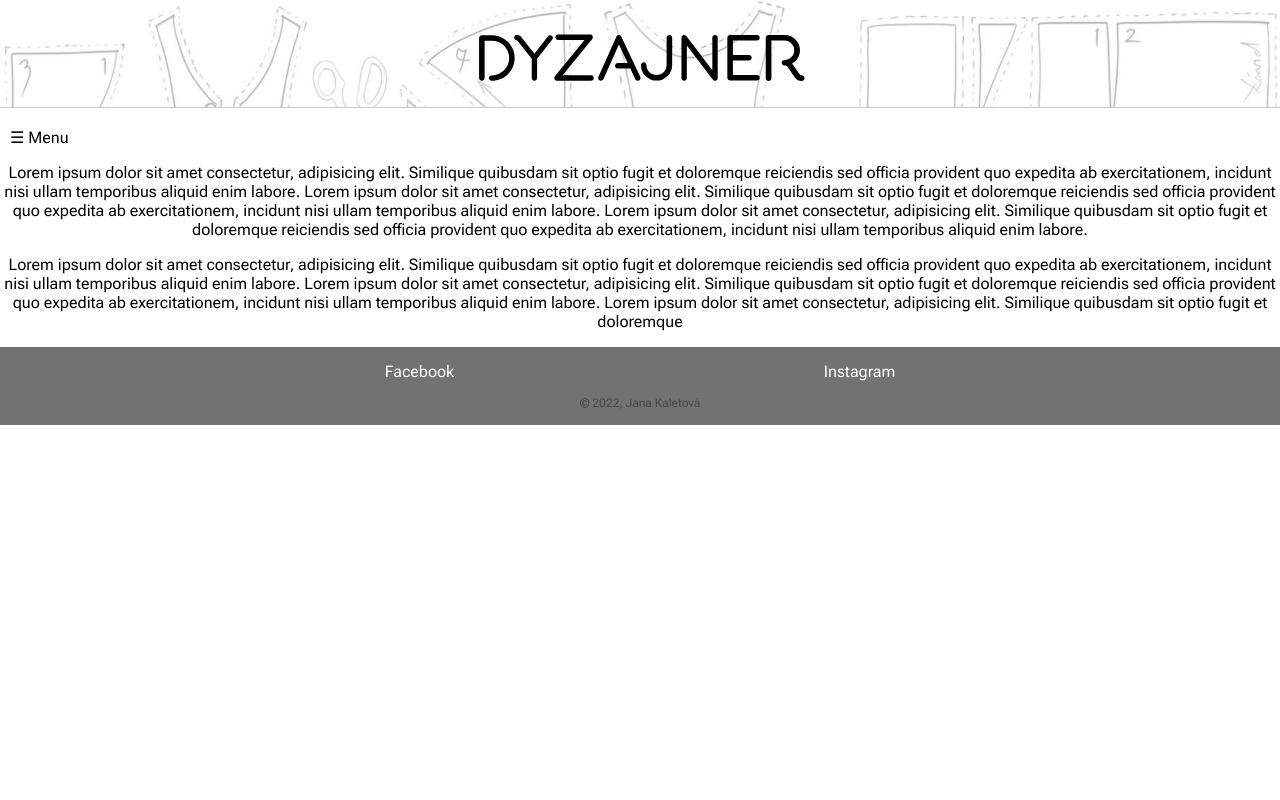
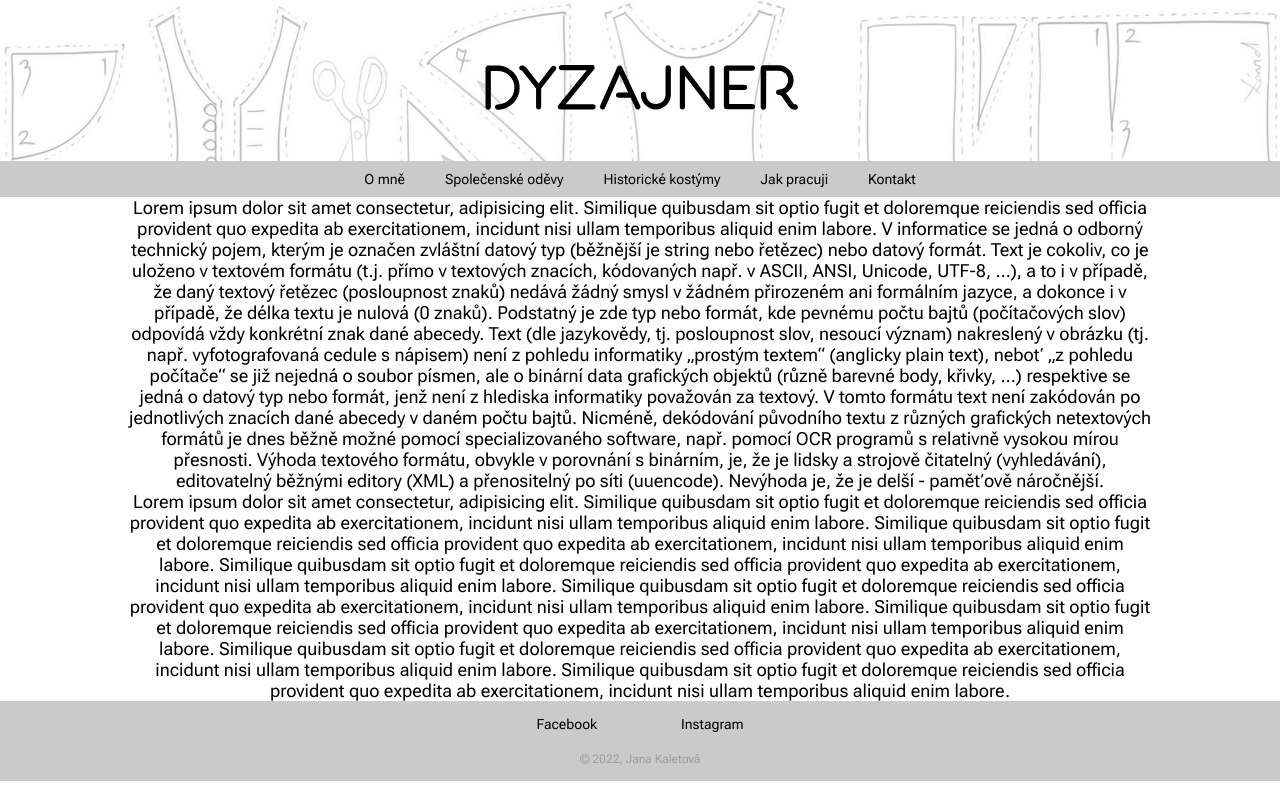
Before and after one commit to janalet/zaverecny_projekt, an Eleventy site: page index.html in a window 1280 px wide. Built offline with nearby package versions, Linux system fonts and the light colour scheme; Eleventy itself is replaced by a stand-in of ours; files that its build step writes are made by us from their sources.

Commit message:
úvodní stránka a hlavička s patičkou

```diff
--- a/index.html
+++ b/index.html
@@ -34,31 +34,47 @@
         </nav>
 
 
-        <p style="text-align: center; font-family: 'Roboto Flex', sans-serif;">
+        <p style="text-align: center; font-family: 'Roboto Flex', sans-serif; font-size: 18px; width: 80%; margin: auto;">
             Lorem ipsum dolor sit amet consectetur, adipisicing elit. Similique quibusdam sit optio fugit et doloremque
             reiciendis sed officia provident quo expedita ab exercitationem, incidunt nisi ullam temporibus aliquid enim labore.
-            Lorem ipsum dolor sit amet consectetur, adipisicing elit. Similique quibusdam sit optio fugit et doloremque
-            reiciendis sed officia provident quo expedita ab exercitationem, incidunt nisi ullam temporibus aliquid enim labore.
-            Lorem ipsum dolor sit amet consectetur, adipisicing elit. Similique quibusdam sit optio fugit et doloremque
-            reiciendis sed officia provident quo expedita ab exercitationem, incidunt nisi ullam temporibus aliquid enim labore.
+            V informatice se jedná o odborný technický pojem, kterým je označen zvláštní datový typ (běžnější je string nebo řetězec)
+            nebo datový formát. Text je cokoliv, co je uloženo v textovém formátu (t.j. přímo v textových znacích, kódovaných např. v ASCII, ANSI,
+            Unicode, UTF-8, …), a to i v případě, že daný textový řetězec (posloupnost znaků) nedává žádný smysl v žádném přirozeném ani formálním jazyce,
+            a dokonce i v případě, že délka textu je nulová (0 znaků). Podstatný je zde typ nebo formát, kde pevnému počtu bajtů (počítačových slov) odpovídá vždy
+            konkrétní znak dané abecedy.
+            Text (dle jazykovědy, tj. posloupnost slov, nesoucí význam) nakreslený v obrázku (tj. např. vyfotografovaná cedule s nápisem) není z pohledu
+            informatiky „prostým textem“ (anglicky plain text), neboť „z pohledu počítače“ se již nejedná o soubor písmen, ale o binární data grafických objektů
+            (různě barevné body, křivky, …) respektive se jedná o datový typ nebo formát, jenž není z hlediska informatiky považován za textový. V tomto formátu text není zakódován po jednotlivých znacích dané abecedy v daném počtu bajtů.
+            Nicméně, dekódování původního textu z různých grafických netextových formátů je dnes běžně možné pomocí specializovaného software, např.
+            pomocí OCR programů s relativně vysokou mírou přesnosti.
+            Výhoda textového formátu, obvykle v porovnání s binárním, je, že je lidsky a strojově čitatelný (vyhledávání), editovatelný běžnými editory
+            (XML) a přenositelný po síti (uuencode). Nevýhoda je, že je delší - paměťově náročnější.
+
 
 
         </p>
 
-        <p style="text-align: center; font-family: 'Roboto Flex', sans-serif;">
+        <p style="text-align: center; font-family: 'Roboto Flex', sans-serif; font-size: 18px; width: 80%; margin: auto;">
             Lorem ipsum dolor sit amet consectetur, adipisicing elit. Similique quibusdam sit optio fugit et doloremque
             reiciendis sed officia provident quo expedita ab exercitationem, incidunt nisi ullam temporibus aliquid enim labore.
-            Lorem ipsum dolor sit amet consectetur, adipisicing elit. Similique quibusdam sit optio fugit et doloremque
+            Similique quibusdam sit optio fugit et doloremque
             reiciendis sed officia provident quo expedita ab exercitationem, incidunt nisi ullam temporibus aliquid enim labore.
-            Lorem ipsum dolor sit amet consectetur, adipisicing elit. Similique quibusdam sit optio fugit et doloremque
+            Similique quibusdam sit optio fugit et doloremque
+            reiciendis sed officia provident quo expedita ab exercitationem, incidunt nisi ullam temporibus aliquid enim labore.
+            Similique quibusdam sit optio fugit et doloremque
+            reiciendis sed officia provident quo expedita ab exercitationem, incidunt nisi ullam temporibus aliquid enim labore.
+            Similique quibusdam sit optio fugit et doloremque
+            reiciendis sed officia provident quo expedita ab exercitationem, incidunt nisi ullam temporibus aliquid enim labore.
+            Similique quibusdam sit optio fugit et doloremque
+            reiciendis sed officia provident quo expedita ab exercitationem, incidunt nisi ullam temporibus aliquid enim labore.
+            Similique quibusdam sit optio fugit et doloremque
+            reiciendis sed officia provident quo expedita ab exercitationem, incidunt nisi ullam temporibus aliquid enim labore.
 
         </p>
 
         <footer class="footer">
 
             <div class="footer_flex">
-
-                <!-- <p class="footer_text">Dávid Cehlárik</p> -->
 
                 <a href="https://www.facebook.com/dyzajner" class="footer_link"> Facebook </a>
                 <a href="https://www.instagram.com/dyzajner/" class="footer_link"> Instagram </a>
--- a/scss/_colors.scss
+++ b/scss/_colors.scss
@@ -1,3 +1,3 @@
 $main-color: black;
-$second-color: #727272;
-$third-color: #484848;
+$second-color: #cacaca;
+$third-color: #9d9d9d;
--- a/scss/_footer.scss
+++ b/scss/_footer.scss
@@ -11,10 +11,8 @@
 .footer_link{
     list-style: none;
     text-decoration: none;
-    color: white;
-    // background-color: colors.$third-color;
-    // padding: 10px;
-    // border-radius: 20px;
+    color: colors.$main-color;
+    font-size: 18px;
 }
 
 .footer_flex{
@@ -29,7 +27,21 @@
 
 .footer_text_name{
     text-align: center;
-    margin: 15px 0 0 0;
+    margin: 20px 0 0 0;
     font-size: 12px;
     color: colors.$third-color;
 }
+
+
+
+@media screen and (min-width: 820px) {
+
+    .footer_link{
+        font-size: 14px;
+    }
+
+    .footer_flex{
+        width: 30%;
+        margin: auto;
+    }
+}
--- a/scss/_header-middle.scss
+++ b/scss/_header-middle.scss
@@ -49,11 +49,6 @@ body{
         width: 700px;
         height: auto;
     }
-
-    .main{
-        margin-top: 0;
-    }
-
 }
 
 
@@ -64,10 +59,11 @@ body{
     }
 
     .menu_link{
-        font-size: 25px;
+        font-size: 20px;
     }
 
     .menu{
         width: 900px;
     }
+
 }
--- a/scss/_header.scss
+++ b/scss/_header.scss
@@ -3,16 +3,16 @@
 
 
 .logo{
-    padding-top: 20px;
-    margin-bottom: 20px;
+    padding: 6% 0 4%;
+    margin-bottom: 15px;
     background-image: url("../obrazky/uvodni_foto.jpg");
     background-size: cover;
     text-align: center;
-    // border-bottom: 1px solid colors.$second-color;
+    border-bottom: 1px solid colors.$second-color;
 }
 
 .logo_img{
-    width: 400px;
+    width: 80%;
 }
 
 .checkbox{
@@ -23,13 +23,8 @@
 .toggler{
     font-family: fonts.$main-font;
     margin: 10px;
+    font-size: 18px;
 }
-
-// .nav{
-//     display: flex;
-//     flex-direction: row-reverse;
-//     flex-wrap: wrap;
-// }
 
 .menu{
     font-family: fonts.$main-font;
@@ -50,11 +45,13 @@
     text-decoration: none;
     display: block;
     padding: 10px 30px;
-    color: white;
+    color: colors.$main-color;
+    font-size: 18px;
 }
 
 .menu_link:hover{
     background-color: colors.$third-color;
+    color: white;
 }
 
 
@@ -62,11 +59,59 @@
     display: block;
 }
 
-.logo:after{
-    display: block;
-    content: "";
-    background-color: #cacaca;
-    width: auto;
-    height: 1px;
-    margin: auto;
+
+
+@media screen and (min-width: 820px) {
+
+    .toggler{
+        display: none;
+    }
+
+    .menu{
+        display: flex;
+        justify-content: center;
+        margin: auto;
+    }
+
+    .logo_img{
+        width: 50%;
+    }
+
+    .logo{
+        padding: 4% 0 2%;
+        margin: 0;
+        border-bottom: none;
+    }
+
+    .menu_li{
+        border-bottom: none;
+
+    }
+
+    .nav{
+        background-color: colors.$second-color;
+    }
+
+    .menu_link{
+        font-size: 14px;
+        padding: 10px 20px;
+    }
+
 }
+
+
+
+
+@media screen and (min-width: 1100px) {
+
+    .logo_img{
+        width: 30%;
+    }
+
+
+    .logo{
+        padding: 4% 0 2%;
+
+    }
+
+}
```
Also changed, not shown: css/prime.css, css/style.css, 2 other files.
